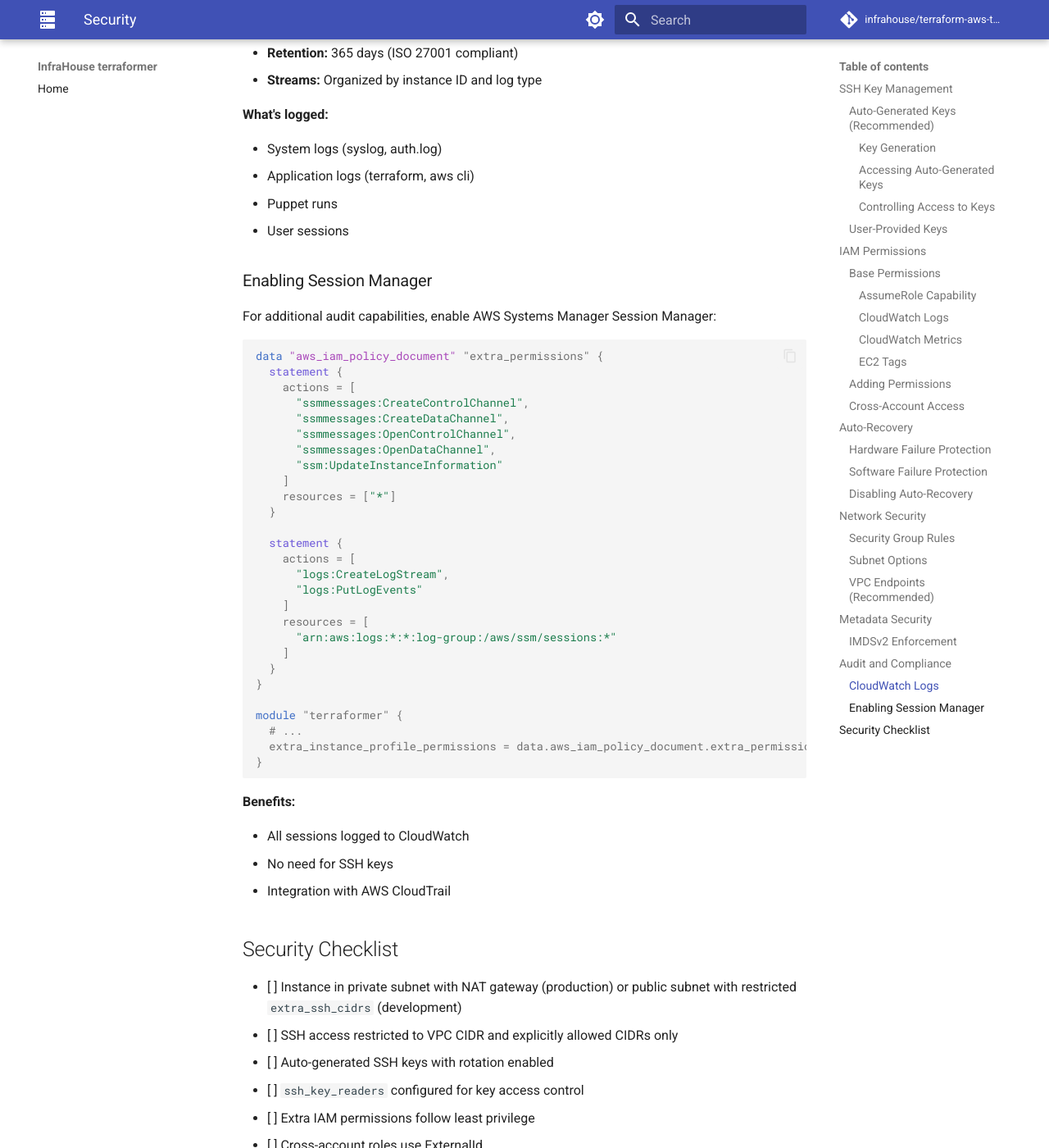
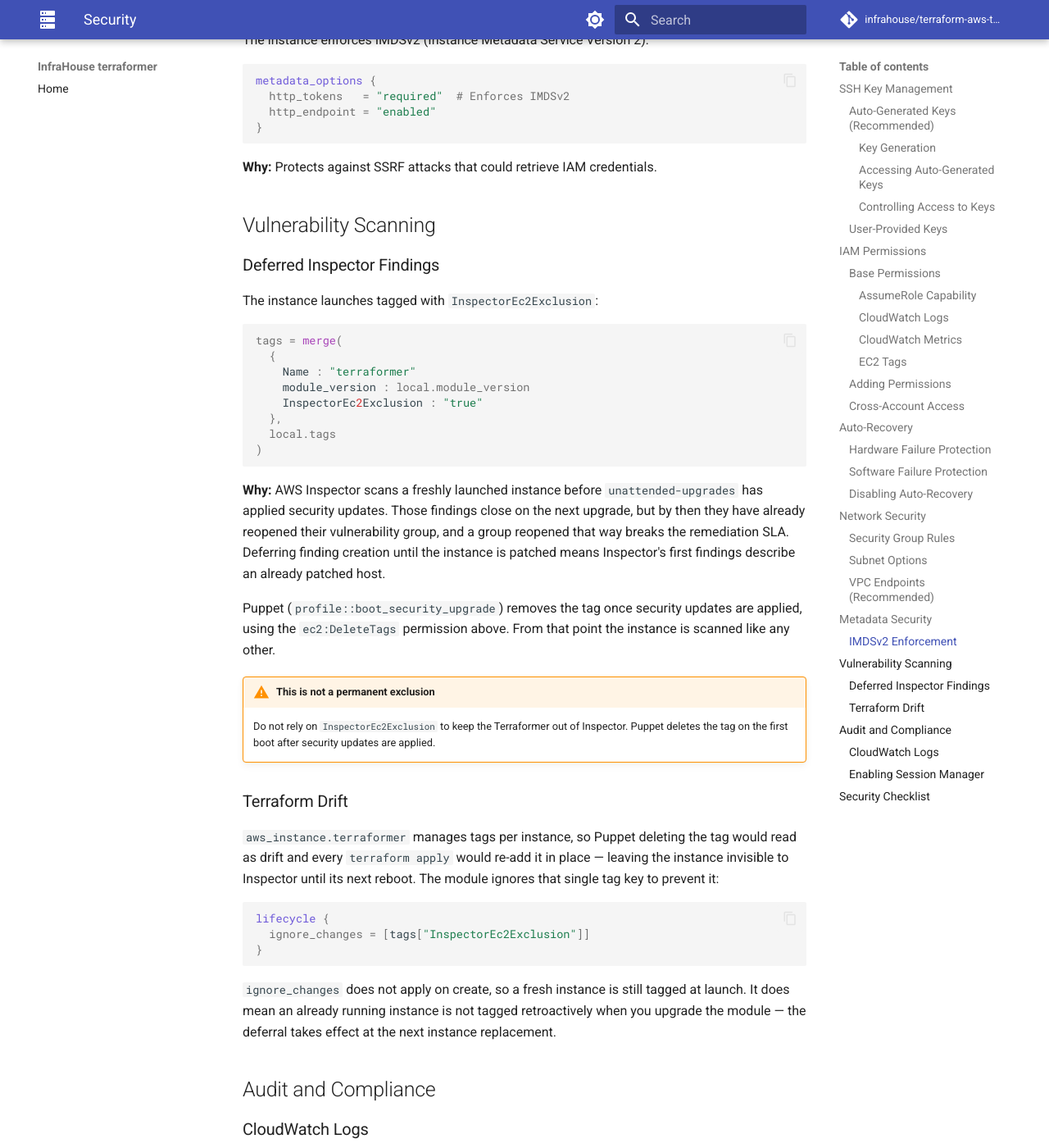
Before and after one commit to infrahouse/terraform-aws-terraformer, an MkDocs documentation site: the page built from docs/security.md, in a window 1280 px wide and 1400 px high, scrolled down 8036 px. Shown: the whole window at 82% size. Built offline with MkDocs 1.6.1 and Material for MkDocs 9.7.7, drawn with Linux system fonts in a browser that asks for light colours; comment, search, counter and statistics services are not loaded; some of the changed text lies outside the part shown.

Commit message:
feat!: defer Inspector findings until the instance is patched
Tag aws_instance.terraformer with InspectorEc2Exclusion=true at launch and let
Puppet (profile::boot_security_upgrade) remove it once security updates are
applied, so Inspector's first findings describe an already patched host.

AWS Inspector scans a freshly launched instance before unattended-upgrades has
run. Those findings close on the next upgrade, but by then they have already
reopened their vulnerability group, and a group reopened that way breaks the
remediation SLA.

BREAKING CHANGE: var.inspector_ec2_exclusion is removed. The tag is applied
unconditionally now. Callers passing the variable must drop it.

- main.tf: ignore_changes on that single tag key. This module is the first
  standalone aws_instance to use the pattern, so Puppet deleting a per-instance
  tag reads as drift; without this, every apply would re-add the tag in place
  and the instance would stay invisible to Inspector until its next reboot.
- iam.tf: grant ec2:DeleteTags, scoped to the InspectorEc2Exclusion key on
  instances created by this module. Without it Puppet cannot remove the tag.
- tests: assert the tag is set at launch and gone after bootstrap. Replaces the
  local puppet-done marker loop with EC2Instance.wait_for_bootstrap() from
  infrahouse-core 1.3.0, which reports cloud-init diagnostics on failure.
- docs: new Vulnerability Scanning section in docs/security.md.

Co-Authored-By: Claude Opus 5 (1M context) <noreply@anthropic.com>
Claude-Session: https://claude.ai/code/session_01FWeTVDdm4T4A2KzLXTLurV

````diff
--- a/docs/security.md
+++ b/docs/security.md
@@ -146,6 +146,25 @@ The instance profile includes minimal base permissions:
 ```
 
 **Why:** Required for CloudWatch agent's ec2tagger to enrich metrics with instance tags.
+
+```json
+{
+  "Effect": "Allow",
+  "Action": "ec2:DeleteTags",
+  "Resource": "arn:aws:ec2:*:<account-id>:instance/*",
+  "Condition": {
+    "ForAllValues:StringEquals": {
+      "aws:TagKeys": ["InspectorEc2Exclusion"]
+    },
+    "StringEquals": {
+      "ec2:ResourceTag/created_by_module": "infrahouse/terraformer/aws"
+    }
+  }
+}
+```
+
+**Why:** Lets Puppet remove the `InspectorEc2Exclusion` tag once security updates are applied. Scoped to that
+single tag key, on instances created by this module only. See [Vulnerability Scanning](#vulnerability-scanning).
 
 ### Adding Permissions
 
@@ -368,6 +387,51 @@ metadata_options {
 
 **Why:** Protects against SSRF attacks that could retrieve IAM credentials.
 
+## Vulnerability Scanning
+
+### Deferred Inspector Findings
+
+The instance launches tagged with `InspectorEc2Exclusion`:
+
+```hcl
+tags = merge(
+  {
+    Name : "terraformer"
+    module_version : local.module_version
+    InspectorEc2Exclusion : "true"
+  },
+  local.tags
+)
+```
+
+**Why:** AWS Inspector scans a freshly launched instance before `unattended-upgrades` has applied security
+updates. Those findings close on the next upgrade, but by then they have already reopened their vulnerability
+group, and a group reopened that way breaks the remediation SLA. Deferring finding creation until the instance
+is patched means Inspector's first findings describe an already patched host.
+
+Puppet (`profile::boot_security_upgrade`) removes the tag once security updates are applied, using the
+`ec2:DeleteTags` permission above. From that point the instance is scanned like any other.
+
+!!! warning "This is not a permanent exclusion"
+    Do not rely on `InspectorEc2Exclusion` to keep the Terraformer out of Inspector. Puppet deletes the tag on
+    the first boot after security updates are applied.
+
+### Terraform Drift
+
+`aws_instance.terraformer` manages tags per instance, so Puppet deleting the tag would read as drift and every
+`terraform apply` would re-add it in place — leaving the instance invisible to Inspector until its next reboot.
+The module ignores that single tag key to prevent it:
+
+```hcl
+lifecycle {
+  ignore_changes = [tags["InspectorEc2Exclusion"]]
+}
+```
+
+`ignore_changes` does not apply on create, so a fresh instance is still tagged at launch. It does mean an
+already running instance is not tagged retroactively when you upgrade the module — the deferral takes effect at
+the next instance replacement.
+
 ## Audit and Compliance
 
 ### CloudWatch Logs
@@ -437,4 +501,5 @@ module "terraformer" {
 - [ ] Auto-recovery alarms active
 - [ ] VPC endpoints configured for AWS services
 - [ ] CloudTrail enabled in all accounts
+- [ ] Puppet manifest includes `profile::boot_security_upgrade` so `InspectorEc2Exclusion` is removed after patching
 - [ ] Regular security audits of assumed roles
--- a/requirements.txt
+++ b/requirements.txt
@@ -1,5 +1,5 @@
 pytest-infrahouse ~= 0.24
-infrahouse-core ~= 1.1
+infrahouse-core ~= 1.3
 
 # Documentation dependencies
 diagrams ~= 0.25
````
Also changed, not shown: README.md (+1 -1 lines), docs/index.md (+1 -0 lines), 4 other files.
